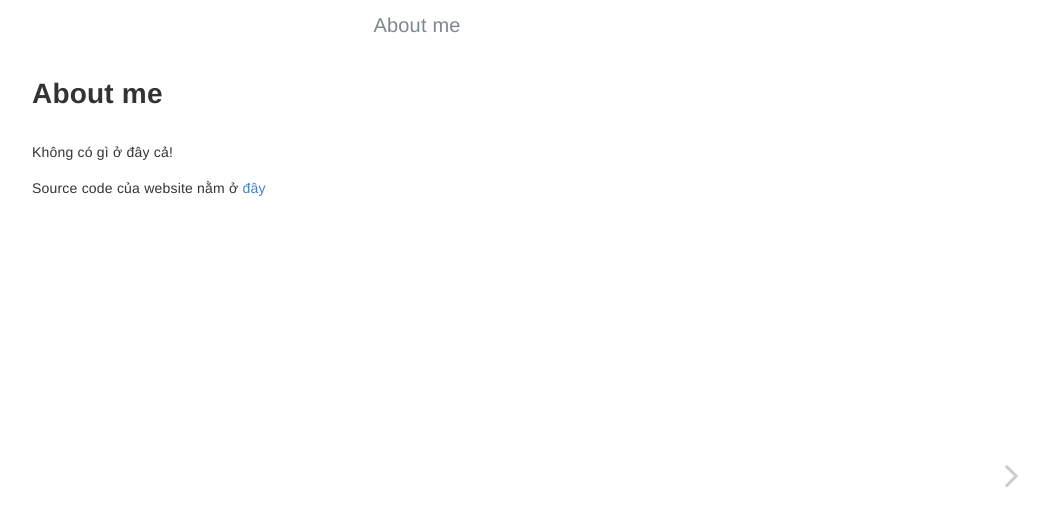
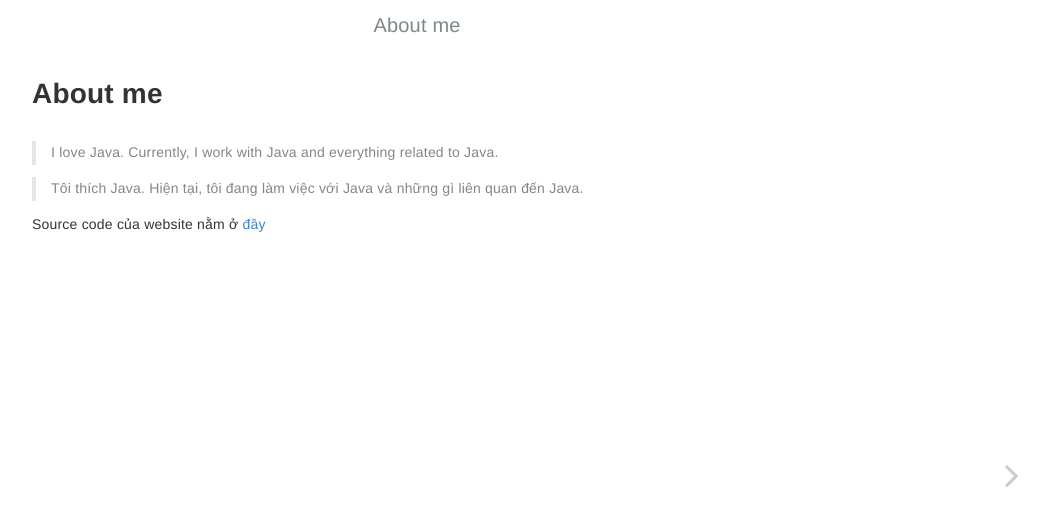
Before and after one commit to huypva/code-by-example-site, a Jekyll site: the page built from _posts/2021-08-22-about-me.md, in a window 1280 px wide. Shown: the top 526 px of the page, without its empty margins (223-1271 px from the left). Built offline with Jekyll 4.4.1, drawn with Linux system fonts in a browser that asks for light colours.

Commit message:
Update About me

```diff
--- a/_posts/2021-08-22-about-me.md
+++ b/_posts/2021-08-22-about-me.md
@@ -6,6 +6,8 @@ category: others
 layout: home
 ---
 
-Không có gì ở đây cả!
+> I love Java. Currently, I work with Java and everything related to Java.
+
+> Tôi thích Java. Hiện tại, tôi đang làm việc với Java và những gì liên quan đến Java.
 
 Source code của website nằm ở [đây](https://github.com/huypva/code-by-example-site)
```
